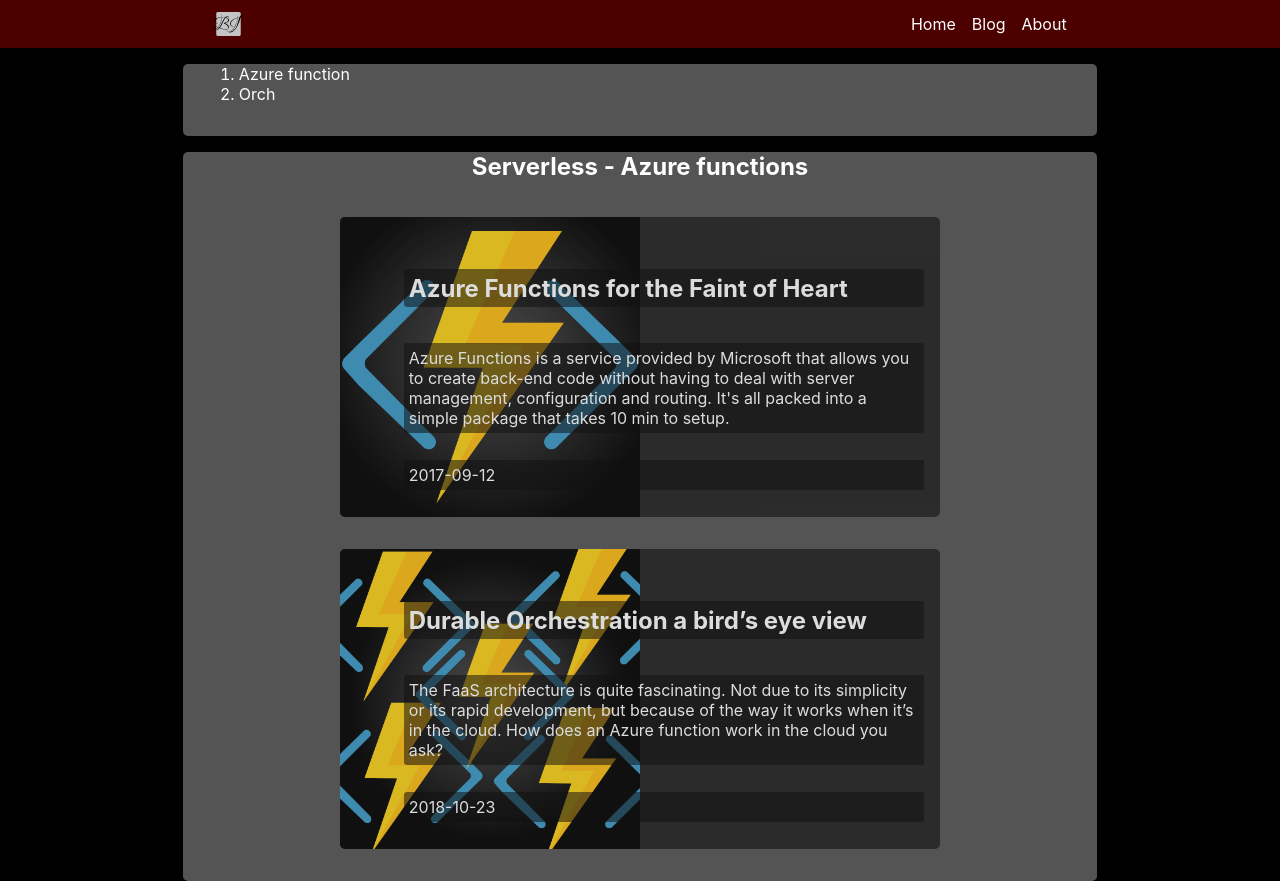
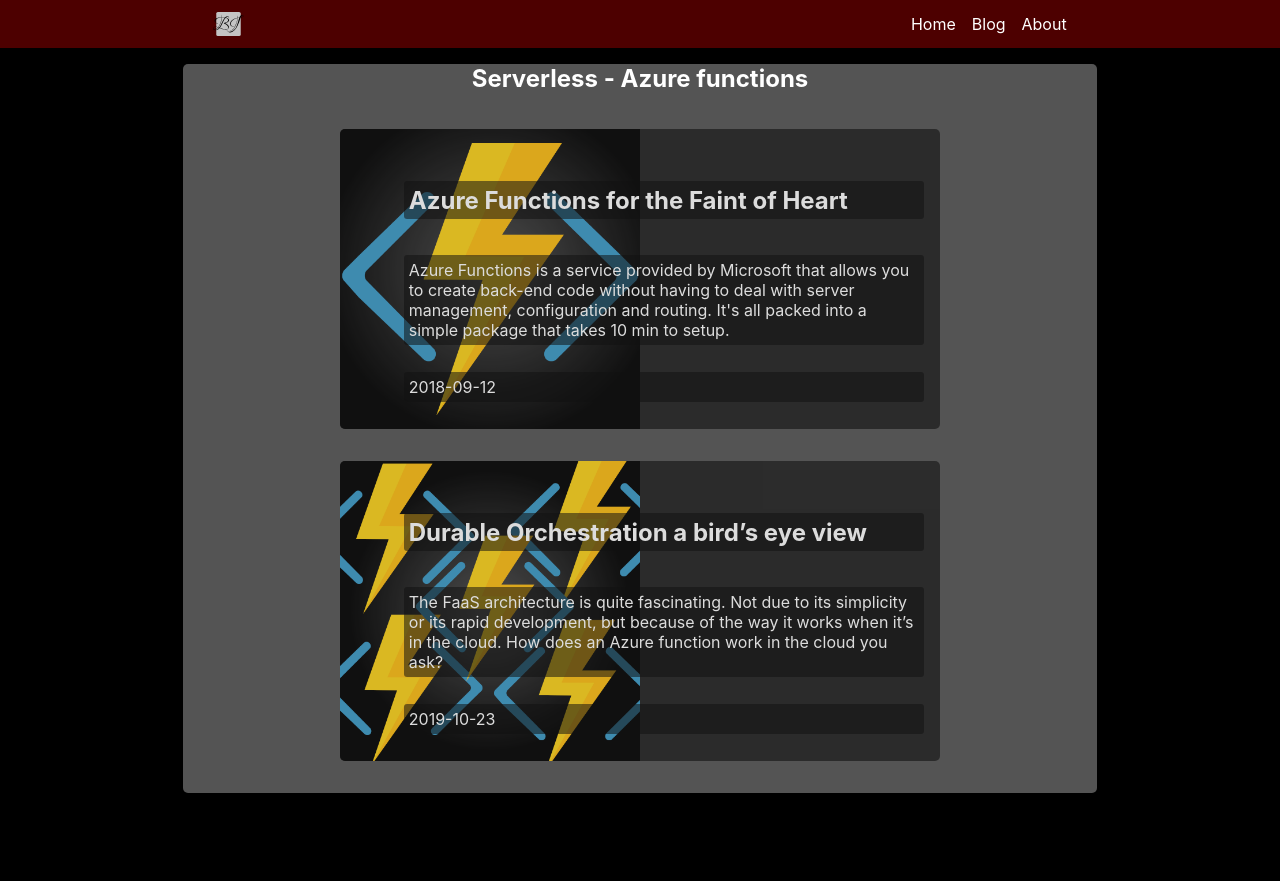
Before and after one commit to Luviz/luviz-blog, a Next.js app: page /blog in a window 1280 px wide. After the commit the page ends 800 px from the top, so only its background shows below. Built offline with nearby package versions, Linux system fonts and the light colour scheme; a small style sheet from the web is missing.

Commit message:
some refactoring

```diff
--- a/components/blogCard.jsx
+++ b/components/blogCard.jsx
@@ -1,8 +1,6 @@
 /* eslint-disable @next/next/no-img-element */
 // import "../styles/blogcard.module.css"
 import styles from '../styles/blogcard.module.css'
-import Image from 'next/image'
-
 
 export default function BlogCard({ href, title, description, thumbnail, metadata }) {
     return <div className={styles.card} onClick={_ => window.open(href)}>
--- a/components/markdownReader.jsx
+++ b/components/markdownReader.jsx
@@ -4,7 +4,6 @@ import { useEffect, useState } from "react"
 const marked = require('marked');
 import Head from "next/head";
 import styles from "../styles/markdownReader.module.css";
-import Script from "next/script";
 
 export default function MarkdownReader({ url, title = "" }) {
     const [content, setContent] = useState(<span>loading...</span>)
--- a/components/master.jsx
+++ b/components/master.jsx
@@ -9,7 +9,7 @@ export default function Master({ children }) {
             <meta name="description" content="The blog of Bardia Jedi Software developer" />
             <html lang={"en"} />
         </Head>
-        <NavBar text="hello" />
+        <NavBar />
         <main className={"main"}>
             {children}
         </main >
--- a/pages/blog/azFunc-durOrch.jsx
+++ b/pages/blog/azFunc-durOrch.jsx
@@ -1,4 +1,3 @@
-import Head from 'next/head'
 import MyApp from '../_app'
 import Master from '../../components/master'
 import MarkdownReader from '../../components/markdownReader'
--- a/pages/blog/azure-func.jsx
+++ b/pages/blog/azure-func.jsx
@@ -1,4 +1,3 @@
-import Head from 'next/head'
 import MyApp from '../_app'
 import Master from '../../components/master'
 import MarkdownReader from '../../components/markdownReader'
--- a/pages/blog/index.jsx
+++ b/pages/blog/index.jsx
@@ -2,7 +2,6 @@
 import MyApp from '../_app'
 import Master from '../../components/master'
 import BlogCard from '../../components/blogCard'
-import MarkdownReader from '../../components/markdownReader'
 
 const blogs = [
     {
@@ -10,14 +9,14 @@ const blogs = [
         title: "Azure Functions for the Faint of Heart",
         description: "Azure Functions is a service provided by Microsoft that allows you to create back-end code without having to deal with server management, configuration and routing. It's all packed into a simple package that takes 10 min to setup.",
         thumbnail: "images/AzFunc-thumb.png",
-        metadata: "2017-09-12"
+        metadata: "2018-09-12"
     },
     {
         href: "blog/azFunc-durOrch",
         title: "Durable Orchestration a bird’s eye view",
         description: "The FaaS architecture is quite fascinating. Not due to its simplicity or its rapid development, but because of the way it works when it’s in the cloud. How does an Azure function work in the cloud you ask?",
         thumbnail: "images/durOrch-thumb.png",
-        metadata: "2018-10-23"
+        metadata: "2019-10-23"
     }
 ]
 
@@ -25,17 +24,9 @@ const blogs = [
 export default function Blog() {
     return (
         <Master>
-            {/* <MarkdownReader url="/md/Azure-Functions-for-the-Faint-of-Heart.md" /> */}
-            <section>
-                <ol style={{ color: "#fff" }}>
-                    <li><a href="blog/azure-func">Azure function</a></li>
-                    <li><a href="blog/azFunc-durOrch">Orch</a></li>
-                </ol>
-
-            </section>
             <section style={{ display: 'flex', flexDirection: "column", alignItems: "center" }}>
                 <h1>Serverless - Azure functions</h1>
-                {blogs.map(blog => <BlogCard {...blog} />)}
+                {blogs.map((blog, ix) => <BlogCard key={ix} {...blog} />)}
             </section>
         </Master>
     )
--- a/pages/index.jsx
+++ b/pages/index.jsx
@@ -1,7 +1,6 @@
 import Head from 'next/head'
 import MyApp from './_app'
 import Master from '../components/master'
-import MarkdownReader from '../components/markdownReader'
 
 export default function Home() {
   return (
```
